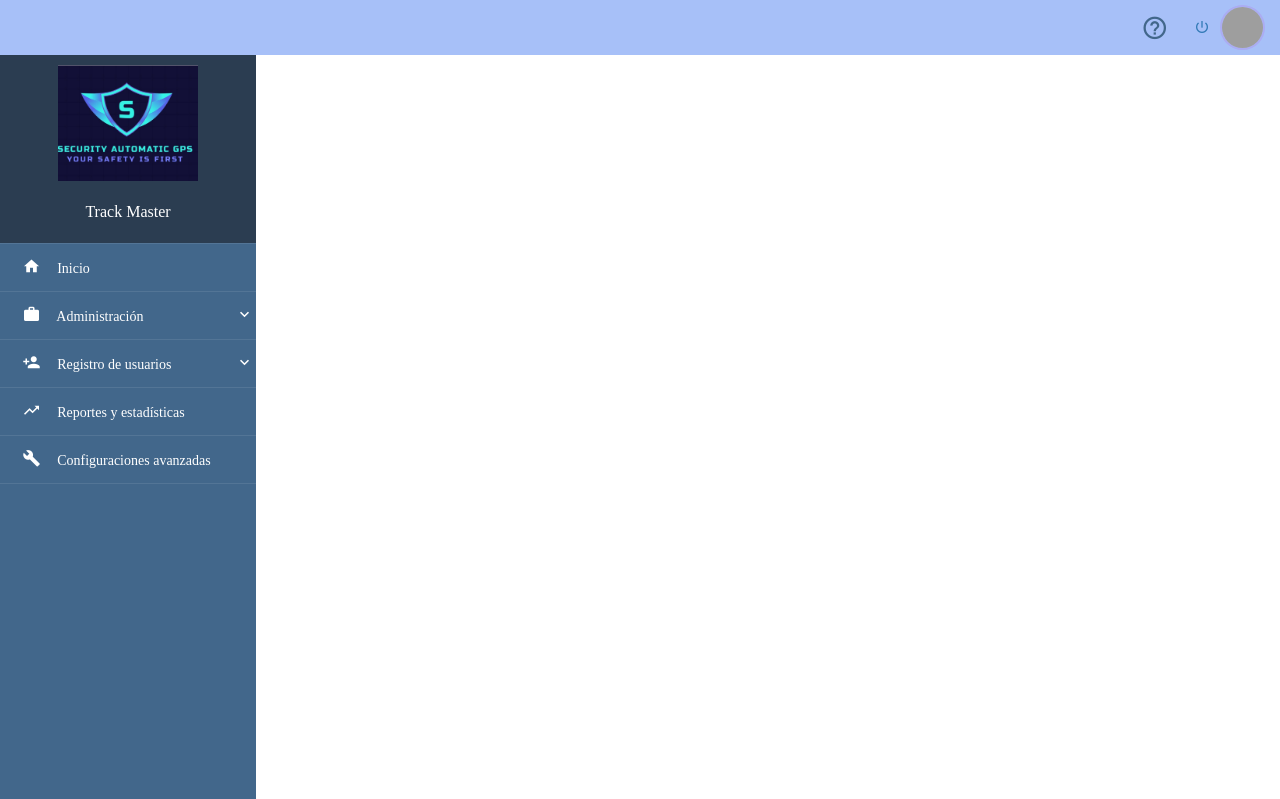
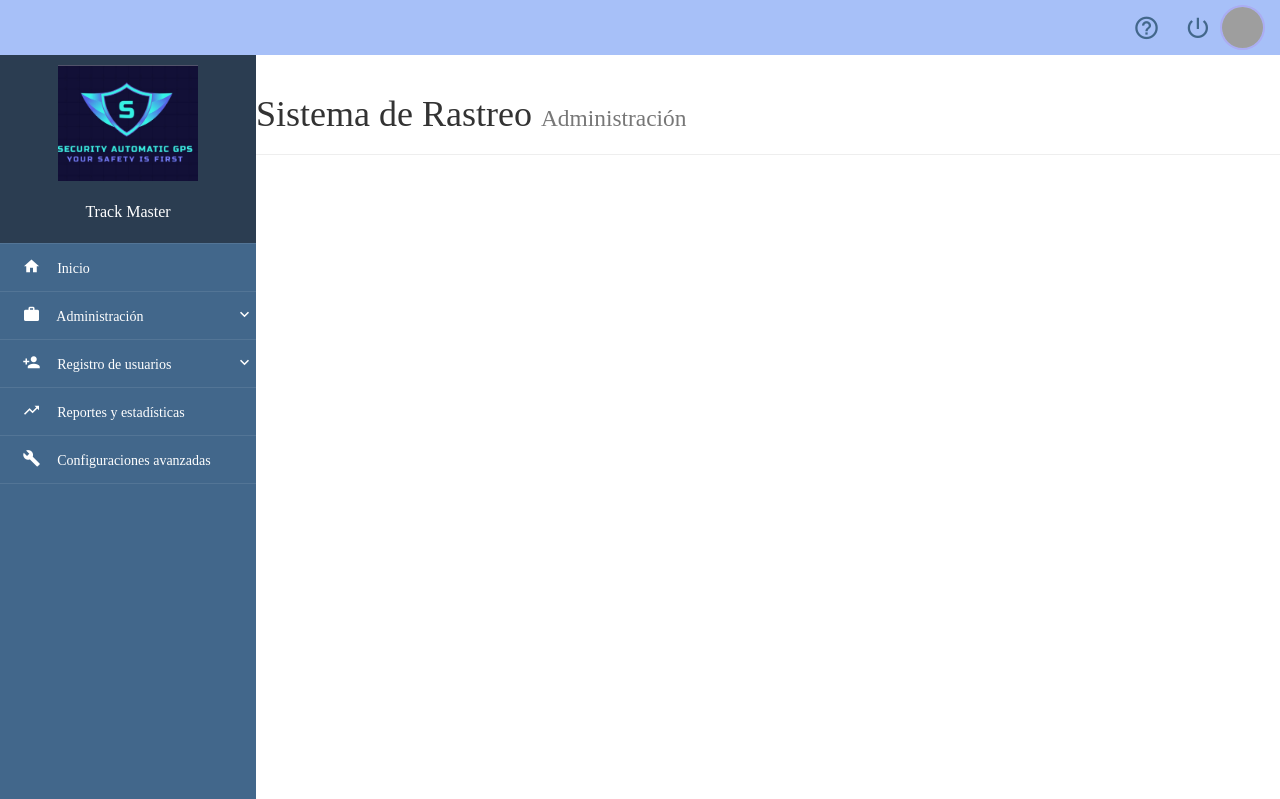
Before and after one commit to brandonVala/Track_Master, a Symfony app: template templates/map/index.html.twig in a window 1280 px wide. Shown: the top 799 px of the page. Run offline with Twig, Linux system fonts and the light colour scheme; the template is opened without the code that fills it, so the values that code supplies are empty; some libraries are stand-ins or nearby versions; some web fonts are replaced; grey boxes are pictures that could not be loaded.

Commit message:
CORRECCION PLANTILLA BASE Y TWIG

```diff
--- a/package.json
+++ b/package.json
@@ -1,5 +1,7 @@
 {
   "dependencies": {
-    "bootstrap": "^5.3.0"
+    "bootstrap": "^5.3.0",
+    "leaflet": "^1.9.4",
+    "leaflet-routing-machine": "^3.2.12"
   }
 }
--- a/src/Security/TrackAuthenticator.php
+++ b/src/Security/TrackAuthenticator.php
@@ -17,6 +17,7 @@ use Symfony\Component\Security\Http\Authenticator\Passport\Passport;
 use Symfony\Component\Security\Http\Util\TargetPathTrait;
 use Symfony\Component\Routing\RouterInterface;
 use Symfony\Component\Routing\Exception\RouteNotFoundException;
+use Symfony\Component\Security\Core\Security; // Agregada la importación
 
 class TrackAuthenticator extends AbstractLoginFormAuthenticator
 {
--- a/templates/base.html.twig
+++ b/templates/base.html.twig
@@ -17,7 +17,7 @@
 			<link rel="stylesheet" href="{{ asset('css/vista/style.css') }}">
 			<script src="//ajax.googleapis.com/ajax/libs/jquery/1.11.2/jquery.min.js"></script>
 			<script>
-				window.jQuery || document.write('<script src=" {{ asset('js/vista/jquery-1.11.2.min.js') }}"><\/script>')
+				window.jQuery || document.write('<script src="      {{ asset('js/vista/jquery-1.11.2.min.js') }}"><\/script>')
 			</script>
 			<script src="{{ asset('js/vista/modernizr.js') }}"></script>
 			<script src="{{ asset('js/vista/bootstrap.min.js') }}"></script>
@@ -26,25 +26,98 @@
 
 		{% endblock %}
 	</head>
-	<body style="">
-		<header>
-			<!-- Contenido de la cabecera -->
 
-		</header>
+	<body>
+		<div class="navbar-lateral full-reset">
+			<div class="full-reset container-menu-movile custom-scroll-containers">
+				<div class="full-reset container-menu-movile custom-scroll-containers">
+					{% block navbar %}
+						<!-- Contenido de la barra de navegación lateral -->
+						<!-- Logo -->
+							<div class="logo full-reset all-tittles"> <i class="visible-xs zmdi zmdi-close pull-left mobile-menu-button" style="line-height: 55px; cursor: pointer; padding: 0 10px; margin-left: 7px;"></i>
+						</div>
+
+						<!-- Encabezado con imagen de fondo -->
+						<div class="full-reset" style="background-color:#2B3D51; padding: 10px 0; color:#fff;">
+							<figure>
+								<img src="{{ asset('img/app/Logo1.jpeg') }}" alt="TrackLogo" class="img-responsive center-box" style="width:55%;">
+							</figure>
+							<p class="text-center" style="padding-top: 20px;">
+								Track Master
+							</p>
+						</div>
+					{% endblock %}
+				</div>
+			</div>
+		</div>
+		<div class="content-page-container full-reset custom-scroll-containers">
+			<nav class="navbar-user-top full-reset">
+				{% block topbar %}
+					<!-- Contenido de la barra de navegación superior -->
+
+				{% endblock %}
+			</nav>
 
 		<div class="container">
-			{% block body %}
-				<!-- Contenido principal de la página -->
+			<!-- Contenedor del mapa -->
+			{% block container %}
+
+        </div>
 			{% endblock %}
 		</div>
-
-		<footer>
-			<!-- Contenido del pie de página -->
+	</div>
+		<div class="modal fade" tabindex="-1" role="dialog" id="ModalHelp">
+			<div class="modal-dialog modal-lg">
+				<div class="modal-content">
+					{% block modal_content %}
+						<div class="modal-header">
+							<button type="button" class="close" data-dismiss="modal" aria-label="Close">
+								<span aria-hidden="true">
+									&times;
+								</span>
+							</button>
+							<h4 class="modal-title text-center all-tittles">
+								Ayuda del sistema
+							</h4>
+						</div>
+						<div class="modal-body"></div>
+						<div class="modal-footer">
+							<button type="button" class="btn btn-primary" data-dismiss="modal">
+								<i class="zmdi zmdi-thumb-up"></i>
+								&nbsp; De acuerdo
+							</button>
+						</div>
+					{% endblock %}
+				</div>
+			</div>
+		</div>
+		<footer class="footer full-reset">
+			<div class="container-fluid">
+				{% block footer %}
+					<!-- Contenido del pie de página -->
+					<div class="row">
+						<div class="col-xs-12 col-sm-6">
+							<h4 class="all-tittles">
+								Acerca de
+							</h4>
+						</div>
+						<div class="col-xs-12 col-sm-6">
+							<h4 class="all-tittles">
+								Desarrollador
+							</h4>
+							<ul class="list-unstyled">
+								<li>
+									<i class="zmdi zmdi-check zmdi-hc-fw"></i>
+									&nbsp;
+									<i class="zmdi zmdi-facebook zmdi-hc-fw footer-social"></i>
+									<i class="zmdi zmdi-twitter zmdi-hc-fw footer-social"></i>
+								</li>
+							</ul>
+						</div>
+					</div>
+				{% endblock %}
+			</div>
 		</footer>
-
-		{% block javascripts %}
-			<!-- Aquí puedes incluir tus archivos JavaScript -->
-
-		{% endblock %}
+		</div>
 	</body>
 </html>
--- a/templates/map/index.html.twig
+++ b/templates/map/index.html.twig
@@ -1,30 +1,17 @@
 {% extends 'base.html.twig' %}
 
-{% block title %}
-	Map
-{% endblock %}
+
+    {% block title %}Track Map{% endblock %}
 
 
     {% block stylesheets %}
         {{ parent() }}
-	<link rel="stylesheet" href="{{ asset('css/vista/material-design-iconic-font.min.css') }}">
+		<!-- Agregar contenido adicional a los css -->
     {% endblock %}
 
-{% block body %}
-	<div class="navbar-lateral full-reset">
-		<div class="visible-xs font-movile-menu mobile-menu-button"></div>
-		<div class="full-reset container-menu-movile custom-scroll-containers">
-			<div class="logo full-reset all-tittles">
-				<i class="visible-xs zmdi zmdi-close pull-left mobile-menu-button" style="line-height: 55px; cursor: pointer; padding: 0 10px; margin-left: 7px;"></i>
-			</div>
-			<div class="full-reset" style="background-color:#2B3D51; padding: 10px 0; color:#fff;">
-				<figure>
-					<img src="{{ asset('img/app/Logo1.jpeg') }}" alt="TrackLogo" class="img-responsive center-box" style="width:55%;">
-				</figure>
-				<p class="text-center" style="padding-top: 20px;">
-					Track Master
-				</p>
-			</div>
+    {% block navbar %}
+        {{ parent() }}
+        <!-- Agregar contenido adicional al bloque navbar si es necesario -->
 		<div class="full-reset nav-lateral-list-menu">
 				<ul class="list-unstyled">
 					<li>
@@ -41,21 +28,9 @@
 						</div>
 						<ul class="list-unstyled">
 							<li>
-								<a href="institution.html">
-									<i class="zmdi zmdi-balance zmdi-hc-fw"></i>
-									&nbsp;&nbsp; Datos institución
-								</a>
-							</li>
-							<li>
 								<a href="category.html">
 									<i class="zmdi zmdi-bookmark-outline zmdi-hc-fw"></i>
 									&nbsp;&nbsp; Nueva categoría
-								</a>
-							</li>
-							<li>
-								<a href="section.html">
-									<i class="zmdi zmdi-assignment-account zmdi-hc-fw"></i>
-									&nbsp;&nbsp; Nueva sección
 								</a>
 							</li>
 						</ul>
@@ -71,12 +46,6 @@
 								<a href="admin.html">
 									<i class="zmdi zmdi-face zmdi-hc-fw"></i>
 									&nbsp;&nbsp; Nuevo administrador
-								</a>
-							</li>
-							<li>
-								<a href="student.html">
-									<i class="zmdi zmdi-accounts zmdi-hc-fw"></i>
-									&nbsp;&nbsp; Nuevo estudiante
 								</a>
 							</li>
 							<li>
@@ -101,15 +70,18 @@
 					</li>
 				</ul>
 			</div>
-		</div>
-	</div>
+    {% endblock %}
 
-	<div class="content-page-container full-reset custom-scroll-containers">
-		<nav class="navbar-user-top full-reset">
-			<ul class="list-unstyled full-reset">
+    {% block topbar %}
+        {{ parent() }}
+        <!-- Agregar contenido adicional al bloque topbar si es necesario -->
+		<ul
+						class="list-unstyled full-reset">
+						<!-- Elemento 1: Imagen de perfil del usuario -->
 						<figure>
 							<img src="../img/User.png" alt="user-picture" class="img-responsive img-circle center-box">
 						</figure>
+						<!-- Elemento 2: Nombre del usuario (condicional) -->
 						{% if app.user %}
 							<li style="color:#fff; cursor:default;">
 								<span class="all-tittles">
@@ -117,22 +89,36 @@
 								</span>
 							</li>
 						{% endif %}
-
+						<!-- Elemento 3: Botón de salida del sistema -->
 						<li class="tooltips-general exit-system-button" data-placement="bottom" title="Salir del sistema">
-					<a href="{{ path('app_logout') }}">
 									<i class="zmdi zmdi-power"></i>
-					</a>
 						</li>
+						<!-- Elemento 4: Ícono de ayuda -->
 						<li class="tooltips-general btn-help" data-placement="bottom" title="Ayuda">
 							<i class="zmdi zmdi-help-outline zmdi-hc-fw"></i>
 						</li>
+						<!-- Elemento 5: Botón de menú móvil -->
 						<li class="mobile-menu-button visible-xs" style="float: left !important;">
 							<i class="zmdi zmdi-menu"></i>
 						</li>
 					</ul>
-		</nav>
-	</div>
-
-	<div class="container"></div>
 
     {% endblock %}
+
+    {% block container %}
+        {{ parent() }}
+        <!-- Agregar contenido adicional al bloque container si es necesario -->
+		<div class="page-header">
+            <h1 class="all-tittles">Sistema de Rastreo <small>Administración</small></h1>
+        </div>
+    {% endblock %}
+
+    {% block modal_content %}
+        {{ parent() }}
+        <!-- Agregar contenido adicional al bloque modal_content si es necesario -->
+    {% endblock %}
+
+    {% block footer %}
+        {{ parent() }}
+        <!-- Agregar contenido adicional al bloque footer si es necesario -->
+    {% endblock %}
```
Also changed, not shown: src/Controller/SecurityController.php (+12 -12 lines), package-lock.json, 1 other file. Lines whose indentation alone changed are shown as unchanged.
